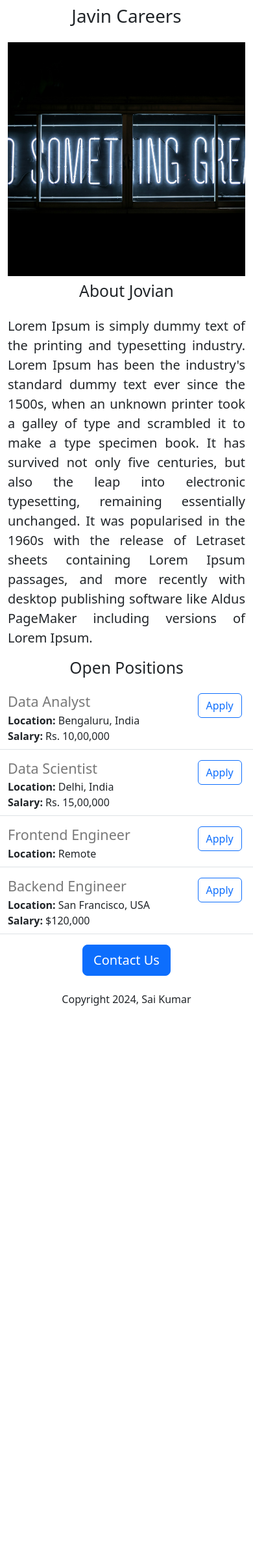
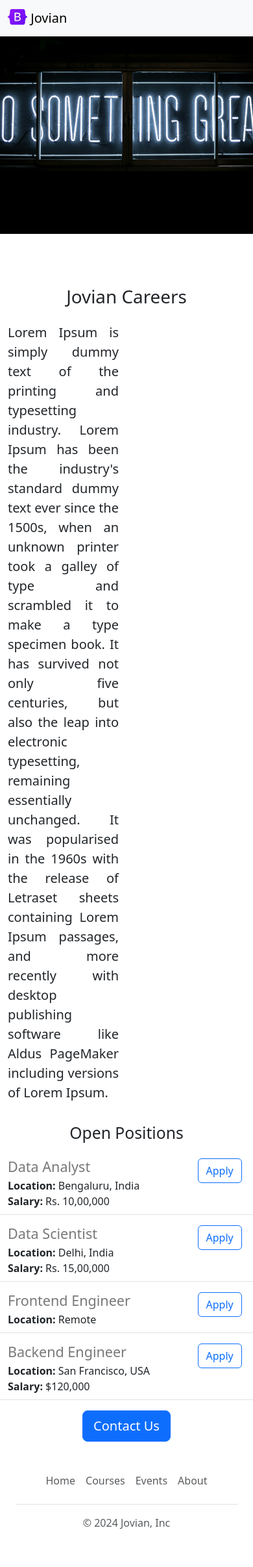
Before and after one commit to saikumaradapa/my-careers-website, a Flask app: page / in a window 390 px wide. Shown: the whole page at 65% size. Before the commit the page ends 1548 px from the top, so only its background shows below. Run offline with Flask 3, Linux system fonts and the light colour scheme.

Commit message:
functional and aesthetic improvements

```diff
--- /dev/null
+++ b/templates/footer.html
@@ -0,0 +1,11 @@
+<div class="container">
+  <footer class="py-3 my-4">
+    <ul class="nav justify-content-center border-bottom pb-3 mb-3">
+      <li class="nav-item"><a href="https://www.jovian.ai" class="nav-link px-2 text-body-secondary" target="_blank">Home</a></li>
+      <li class="nav-item"><a href="https://www.jovian.ai/learn" class="nav-link px-2 text-body-secondary">Courses</a></li>
+      <li class="nav-item"><a href="https://www.jovian.ai/events" class="nav-link px-2 text-body-secondary">Events</a></li>
+      <li class="nav-item"><a href="https://www.jovian.ai/about" class="nav-link px-2 text-body-secondary">About</a></li>
+    </ul>
+    <p class="text-center text-body-secondary">&copy; 2024 {{company_name}}, Inc</p>
+  </footer>
+</div>
--- a/templates/index.html
+++ b/templates/index.html
@@ -11,20 +11,34 @@
       width: 100%;
       height: 360px;
       object-fit: cover;
+      margin-bottom: 16px;
     }
 
   </style>
 
   <title>{{company_name}} Careers</title>
 </head>
+
+
 <body>
+  <img class="img-fluid" src="../static/banner.jpg" alt="career_page_logo" id="banner">
+  {% include 'nav.html' %}
   <div class="container">
-    <h1 class="text-center mt-2 mb-4"> Javin Careers </h1>
-    <img class="img-fluid" src="../static/banner.jpg" alt="career_page_logo" id="banner">
-    <h2 class="text-center mt-2 mb-4"> About {{company_name}} </h2>
-    <p class="lead" style="text-align:justify">
-      Lorem Ipsum is simply dummy text of the printing and typesetting industry. Lorem Ipsum has been the industry's standard dummy text ever since the 1500s, when an unknown printer took a galley of type and scrambled it to make a type specimen book. It has survived not only five centuries, but also the leap into electronic typesetting, remaining essentially unchanged. It was popularised in the 1960s with the release of Letraset sheets containing Lorem Ipsum passages, and more recently with desktop publishing software like Aldus PageMaker including versions of Lorem Ipsum.
-    </p>
+    <h1 class="text-center mt-2 mb-4"> {{company_name}} Careers </h1>
+    <!-- <h2 class="text-center mt-2 mb-4"> About {{company_name}} </h2> -->
+
+    <div class="row" style="margin-bottom:16px;bottom-margin:8px;">
+      <div class="col-6">
+        <p class="lead" style="text-align:justify">
+          Lorem Ipsum is simply dummy text of the printing and typesetting industry. Lorem Ipsum has been the industry's standard dummy text ever since the 1500s, when an unknown printer took a galley of type and scrambled it to make a type specimen book. It has survived not only five centuries, but also the leap into electronic typesetting, remaining essentially unchanged. It was popularised in the 1960s with the release of Letraset sheets containing Lorem Ipsum passages, and more recently with desktop publishing software like Aldus PageMaker including versions of Lorem Ipsum.
+        </p>
+      </div>
+      <div class="d-none d-md-block col-6">
+        <img src="../static/people.avif" style="height:320px;border-radius:4px;" alt="people_image"">
+      </div>
+    </div>
+
+
     <h2 class="text-center mt-2 mb-4"> Open Positions </h2>
 
     <div>
@@ -35,10 +49,10 @@
 
 
     <div class="text-center">
-      <button class="btn btn-primary btn-lg">Contact Us</button>
-      <p class="mt-4">Copyright 2024, Sai Kumar</p>
+      <a href="mailto:saikumaradapa3266@gmail.com?subject=Question%20about%20Job%20Opening&body=My%20name%20%3A%20%3Cyour%20name%20here%3E%0D%0AMy%20Question%20%3A%20%3Center%20your%20question%20here%3E" class="btn btn-primary btn-lg">Contact Us</a>
     </div>
 
+    {% include 'footer.html' %}
 
   </div>
 
--- a/templates/jobitem.html
+++ b/templates/jobitem.html
@@ -13,7 +13,7 @@
     {% endif %}
   </div>
   <div class="col-3">
-    <button type="button" class="btn btn-outline-primary">Apply</button>
+    <a class="btn btn-outline-primary" href="mailto:saikumaradapa3266@gmail.com?subject=Application%20for%20{{job['title']}}&body=My%20name%20%3A%20%3Cyour%20name%20here%3E%0D%0AMy%20Resume%20%3A%20%3Cresume%20link%3E%0D%0AMy%20LinkedIn%20link%20%3A%20%3Clinkedin%3E">Apply</a>
   </div>
 
 </div>
--- /dev/null
+++ b/templates/nav.html
@@ -0,0 +1,12 @@
+<nav class="navbar bg-body-tertiary shadow-sm fixed-top">
+  <div class="container-fluid">
+    <a class="navbar-brand" href="#">
+      <img src="../static/bootstrap-logo.svg" alt="Logo" width="30" height="24" class="d-inline-block align-text-top">
+      {{company_name}}
+    </a>
+  </div>
+</nav>
+
+<div style="height:56px">
+
+</div>
```
Also changed, not shown: static/bootstrap-logo.svg (added), static/people.avif (added).
